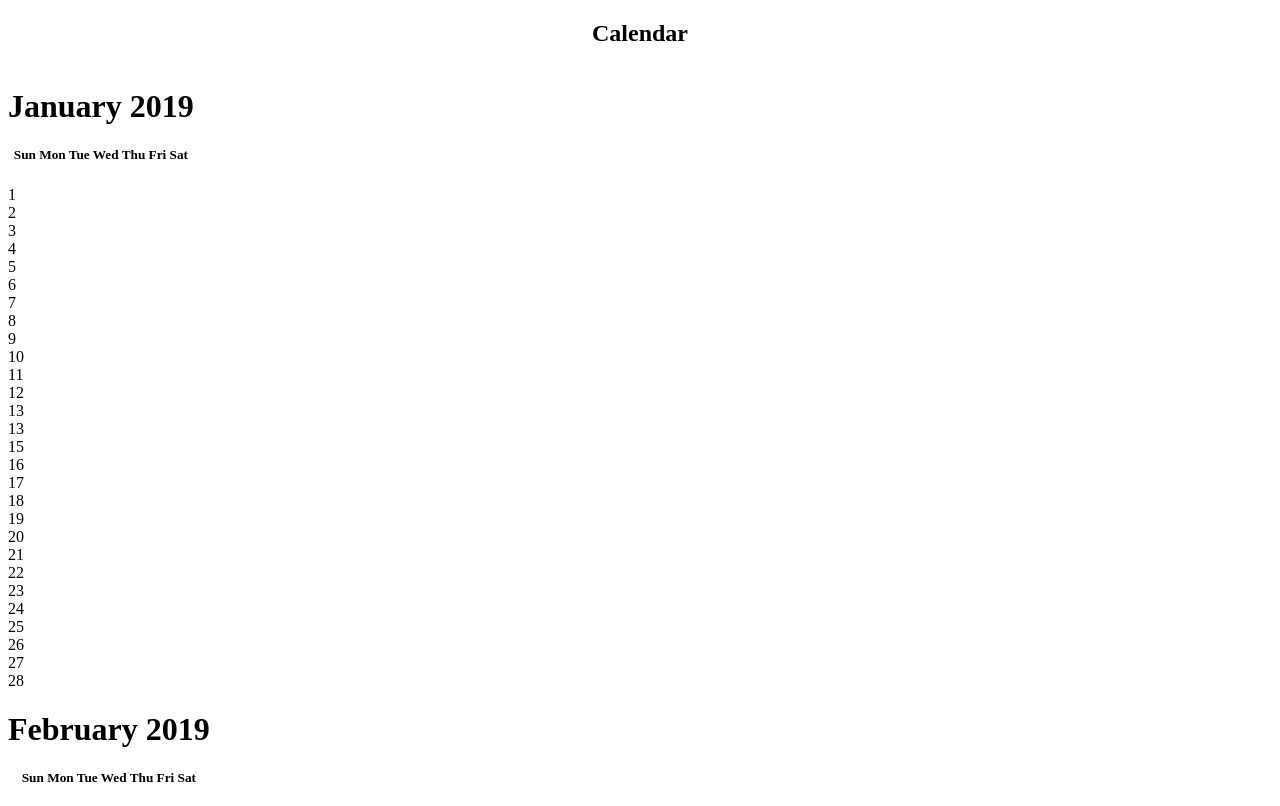
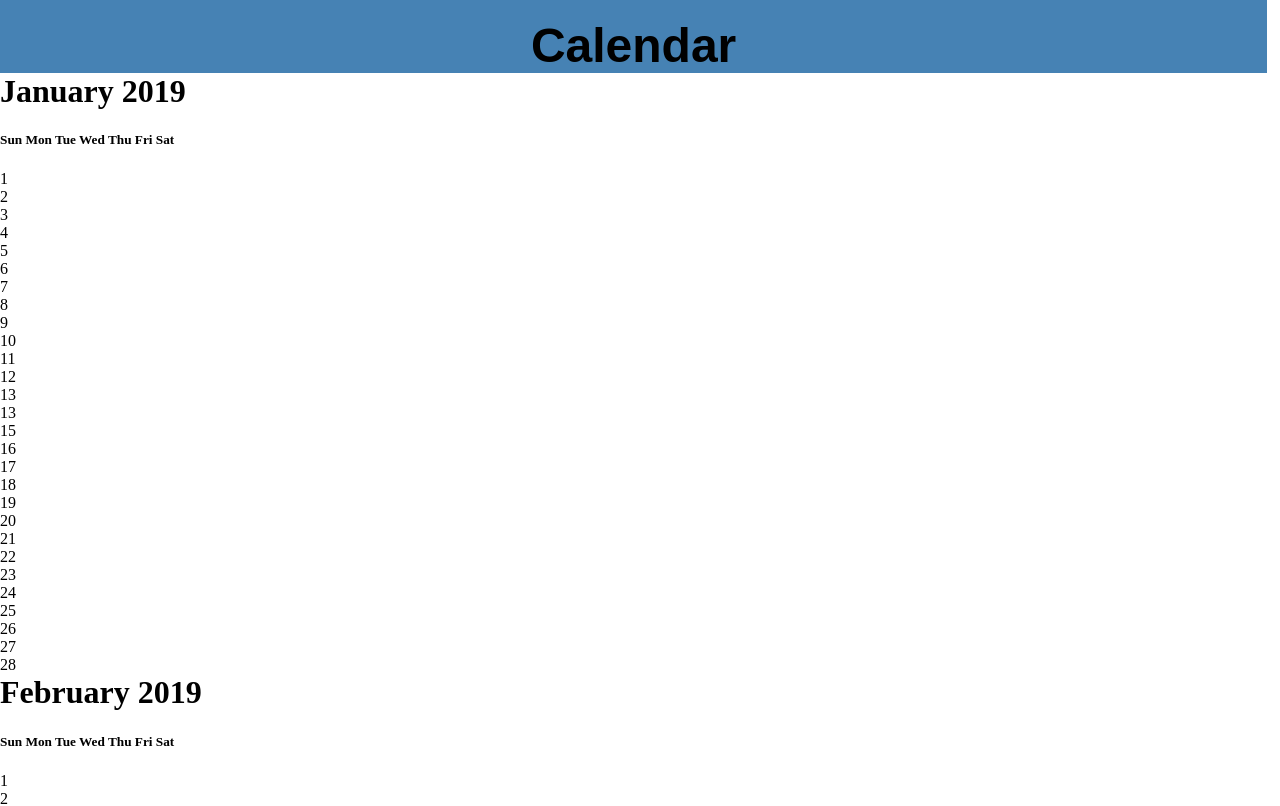
Before and after one commit to alejandrochang/Calendar, a React (Create React App) app: page / in a window 1280 px wide. Shown: the top 806 px of the page. Built offline with nearby package versions, Linux system fonts and the light colour scheme.

Commit message:
calendar css header

```diff
--- a/src/Components/Calendar/calendar.css
+++ b/src/Components/Calendar/calendar.css
@@ -1,18 +1,23 @@
-.all-months {
+
+body {
   height: 100%;
-  width: 50%;
-  align-items: flex-start;
-  justify-content: center;
-  width: 100%;
-  overflow-y: scroll;
-  display: flex;
-  flex-direction: column;
+  position: relative;
+  width: 99%;
+  margin: 0;
 }
 
-.week {
+h1 {
+  margin: 0;
+}
+
+h2 {
+  font-size: -webkit-xxx-large;
+  font-family: fantasy;
+  background-color: steelblue;
+  margin: 0;
+  padding-top: 18px;
+}
+
+.all-months {
 
 }
-
-h5 {
-  text-align: -webkit-center;
-}
```
